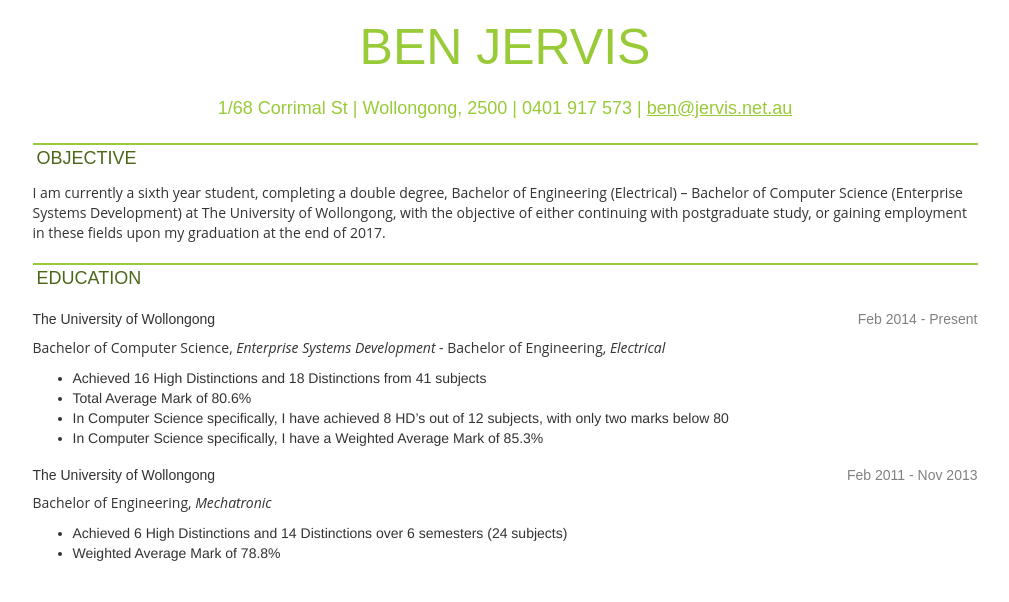
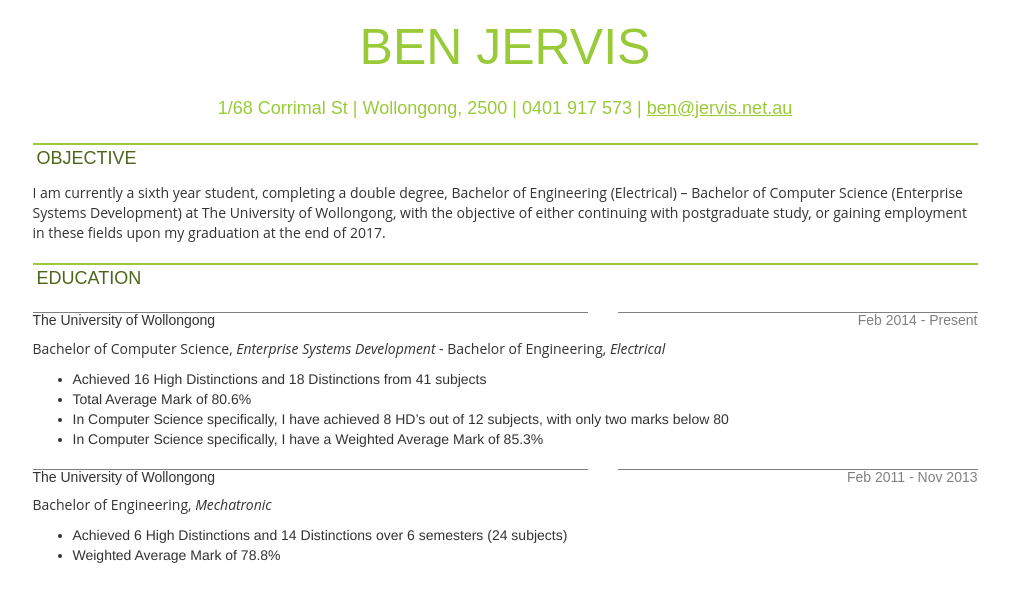
Before and after one commit to ben-jervis-old/benJervis.github.io, a Jekyll site: the page resume.html, which Jekyll copies as it is, in a window 1280 px wide. Shown: the top 602 px of the page, without its empty margins (135-1144 px from the left). Built offline with Jekyll 4.4.1, drawn with Linux system fonts in a browser that asks for light colours.

Commit message:
Update resume.html

```diff
--- a/resume.html
+++ b/resume.html
@@ -21,6 +21,7 @@
       h5 {
         font-family: Montserrat, sans-serif;
         text-decoration: bold;
+        border-top: 1px gray solid;
       }
       #contact_details {
         font-family: Raleway, sans-serif;
```
